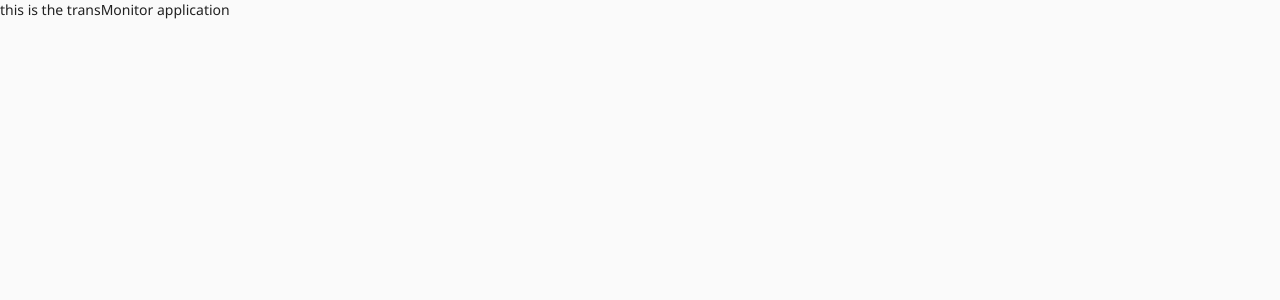
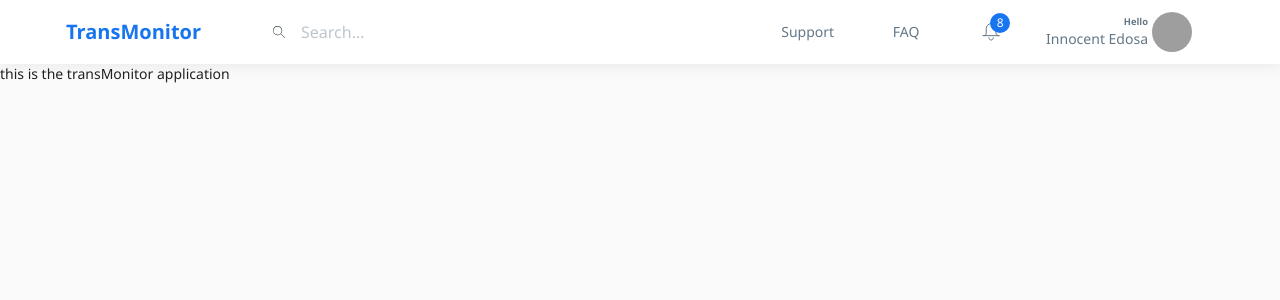
Before and after one commit to innocentEdosa/mint, a React app: page / in a window 1280 px wide. Shown: the top 300 px of the page. Built offline with nearby package versions, Linux system fonts and the light colour scheme; grey boxes are pictures that could not be loaded.

Commit message:
[104] create TopBar component

```diff
--- a/package.json
+++ b/package.json
@@ -41,6 +41,7 @@
     "webpack-merge": "^4.2.2"
   },
   "devDependencies": {
+    "@svgr/webpack": "^5.3.0",
     "babel-loader": "^8.1.0",
     "css-loader": "^3.4.2",
     "eslint": "^6.8.0",
--- /dev/null
+++ b/src/components/TopBar/TopBar.js
@@ -0,0 +1,101 @@
+import AppBar from '@material-ui/core/AppBar';
+import Badge from '@material-ui/core/Badge';
+import IconButton from '@material-ui/core/IconButton';
+import InputBase from '@material-ui/core/InputBase';
+import Menu from '@material-ui/core/Menu';
+import MenuItem from '@material-ui/core/MenuItem';
+import React from 'react';
+import Toolbar from '@material-ui/core/Toolbar';
+import Typography from '@material-ui/core/Typography';
+
+import { ReactComponent as SearchIcon } from 'assets/img/topsearch.svg';
+import { ReactComponent as NotificationIcon } from 'assets/img/bell.svg';
+import Button from '@material-ui/core/Button';
+import Avatar from '@material-ui/core/Avatar';
+
+import useStyles from './style';
+
+export default function PrimarySearchAppBar() {
+  const classes = useStyles();
+  const [anchorEl, setAnchorEl] = React.useState(null);
+  const isMenuOpen = Boolean(anchorEl);
+
+  const handleProfileMenuOpen = (event) => {
+    setAnchorEl(event.currentTarget);
+  };
+
+  const handleMenuClose = () => {
+    setAnchorEl(null);
+  };
+
+
+  const menuId = 'account-menu';
+  const renderMenu = (
+    <Menu
+      anchorEl={anchorEl}
+      anchorOrigin={{ vertical: 'top', horizontal: 'right' }}
+      id={menuId}
+      keepMounted
+      transformOrigin={{ vertical: 'top', horizontal: 'right' }}
+      open={isMenuOpen}
+      onClose={handleMenuClose}
+    >
+      <MenuItem onClick={handleMenuClose}>Log out</MenuItem>
+      <MenuItem onClick={handleMenuClose}>Log in</MenuItem>
+    </Menu>
+  );
+
+  return (
+    <div className={classes.grow}>
+      <AppBar className={classes.header} position="static">
+        <Toolbar>
+          <Typography className={classes.title} variant="h6" noWrap>
+            TransMonitor
+          </Typography>
+          <div className={classes.search}>
+            <SearchIcon />
+            <InputBase
+              placeholder="Search…"
+              classes={{
+                root: classes.inputRoot,
+                input: classes.inputInput,
+              }}
+              inputProps={{ 'aria-label': 'search' }}
+            />
+          </div>
+          <div className={classes.grow} />
+          <div className={classes.navSection}>
+            <Button className="topBarBtn">
+              Support
+            </Button>
+            <Button className="topBarBtn">
+              FAQ
+            </Button>
+            <IconButton aria-label="show 17 new notifications" color="inherit">
+              <Badge badgeContent={8} color="primary">
+                <NotificationIcon />
+              </Badge>
+            </IconButton>
+            <div className={classes.profileContainer}>
+              <div className="profileDetails">
+                <h6 className="al-l">Hello</h6>
+                <p>Innocent Edosa</p>
+              </div>
+              <IconButton
+                edge="end"
+                aria-label="account of current user"
+                aria-controls={menuId}
+                aria-haspopup="true"
+                onClick={handleProfileMenuOpen}
+                color="inherit"
+              >
+                <Avatar alt="Remy Sharp" src="/static/images/avatar/1.jpg" />
+              </IconButton>
+            </div>
+          </div>
+        </Toolbar>
+      </AppBar>
+      {renderMenu}
+    </div>
+  );
+}
--- /dev/null
+++ b/src/components/TopBar/package.json
@@ -0,0 +1,3 @@
+{
+  "main": "TopBar.js"
+}
--- /dev/null
+++ b/src/components/TopBar/style.js
@@ -0,0 +1,79 @@
+import { fade, makeStyles } from '@material-ui/core/styles';
+
+const useStyles = makeStyles((theme) => ({
+  header: {
+    background: theme.palette.aux.light,
+    color: theme.palette.text.main,
+    padding: `0px ${theme.spacing(5.25)}px`,
+    boxShadow: '0px 4px 10px rgba(79, 79, 79, 0.07)',
+  },
+  grow: {
+    flexGrow: 1,
+  },
+  title: {
+    display: 'block',
+    color: theme.palette.primary.main,
+    fontWeight: '900',
+    cursor: 'pointer',
+    paddingRight: theme.spacing(3),
+  },
+  search: {
+    position: 'relative',
+    borderRadius: theme.shape.borderRadius,
+    backgroundColor: fade(theme.palette.common.white, 0.15),
+    '&:hover': {
+      backgroundColor: fade(theme.palette.common.white, 0.25),
+    },
+    marginRight: theme.spacing(2),
+    marginLeft: theme.spacing(6),
+    width: 'auto',
+  },
+  inputRoot: {
+    color: 'inherit',
+  },
+  inputInput: {
+    padding: theme.spacing(1, 1, 1, 0),
+    // vertical padding + font size from searchIcon
+    paddingLeft: '1em',
+    transition: theme.transitions.create('width'),
+    width: '100%',
+    [theme.breakpoints.up('md')]: {
+      width: '20ch',
+    },
+  },
+  navSection: {
+    display: 'none',
+    [theme.breakpoints.up('md')]: {
+      display: 'flex',
+    },
+    '& > *': {
+      marginRight: '2rem',
+    },
+    '& .topBarBtn': {
+      textTransform: 'none',
+      color: theme.palette.text.secondaryShade4,
+      fontWeight: 'normal',
+    },
+  },
+  profileContainer: {
+    display: 'flex',
+    '& .MuiButtonBase-root': {
+      padding: '0px 2px',
+    },
+    '& .al-l': {
+      textAlign: 'end',
+    },
+    '& .profileDetails': {
+      display: 'flex',
+      flexDirection: 'column',
+      justifyContent: 'center',
+      alignContent: 'end',
+      '& > *': {
+        margin: '0px 2px',
+      },
+    },
+
+  },
+}));
+
+export default useStyles;
--- a/src/containers/App.js
+++ b/src/containers/App.js
@@ -2,11 +2,13 @@ import { ThemeProvider } from '@material-ui/core/styles';
 import React from 'react';
 import theme from 'theme/theme';
 import CssBaseline from '@material-ui/core/CssBaseline';
+import TopBar from 'components/TopBar';
 
 
 const App = () => (
   <ThemeProvider theme={theme}>
     <CssBaseline />
+    <TopBar />
     <div>this is the transMonitor application</div>
   </ThemeProvider>
 );
--- a/src/theme/theme.js
+++ b/src/theme/theme.js
@@ -21,6 +21,7 @@ const theme = createMuiTheme({
       secondary: '#262626',
       secondaryShade2: '#414042',
       secondaryShade3: '#7F8FA4',
+      secondaryShade4: '#647787',
     },
     button: {
       special: '#27AE60',
```
Also changed, not shown: .eslintrc.js, 1 other file (tests, documents, lock files or other folders).
